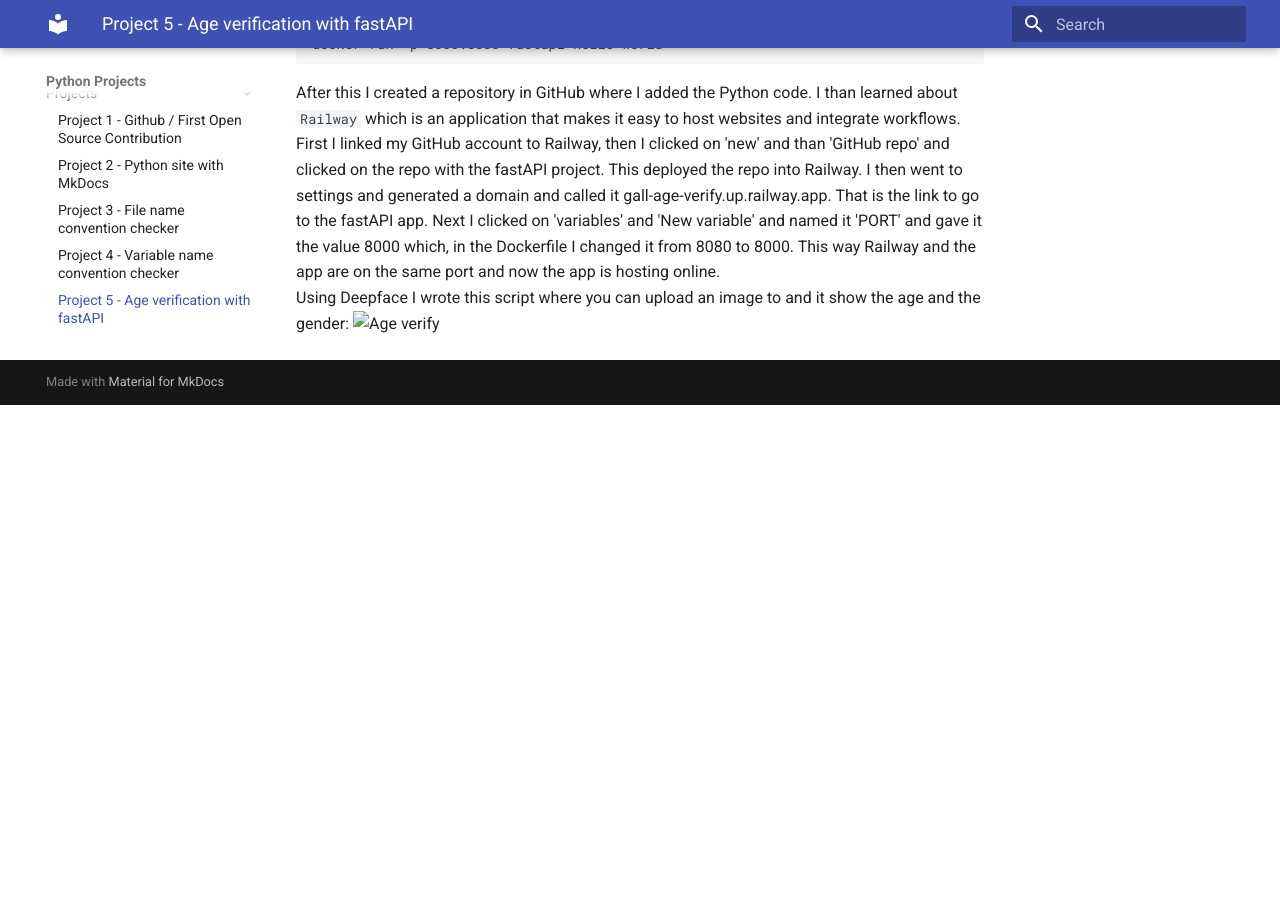
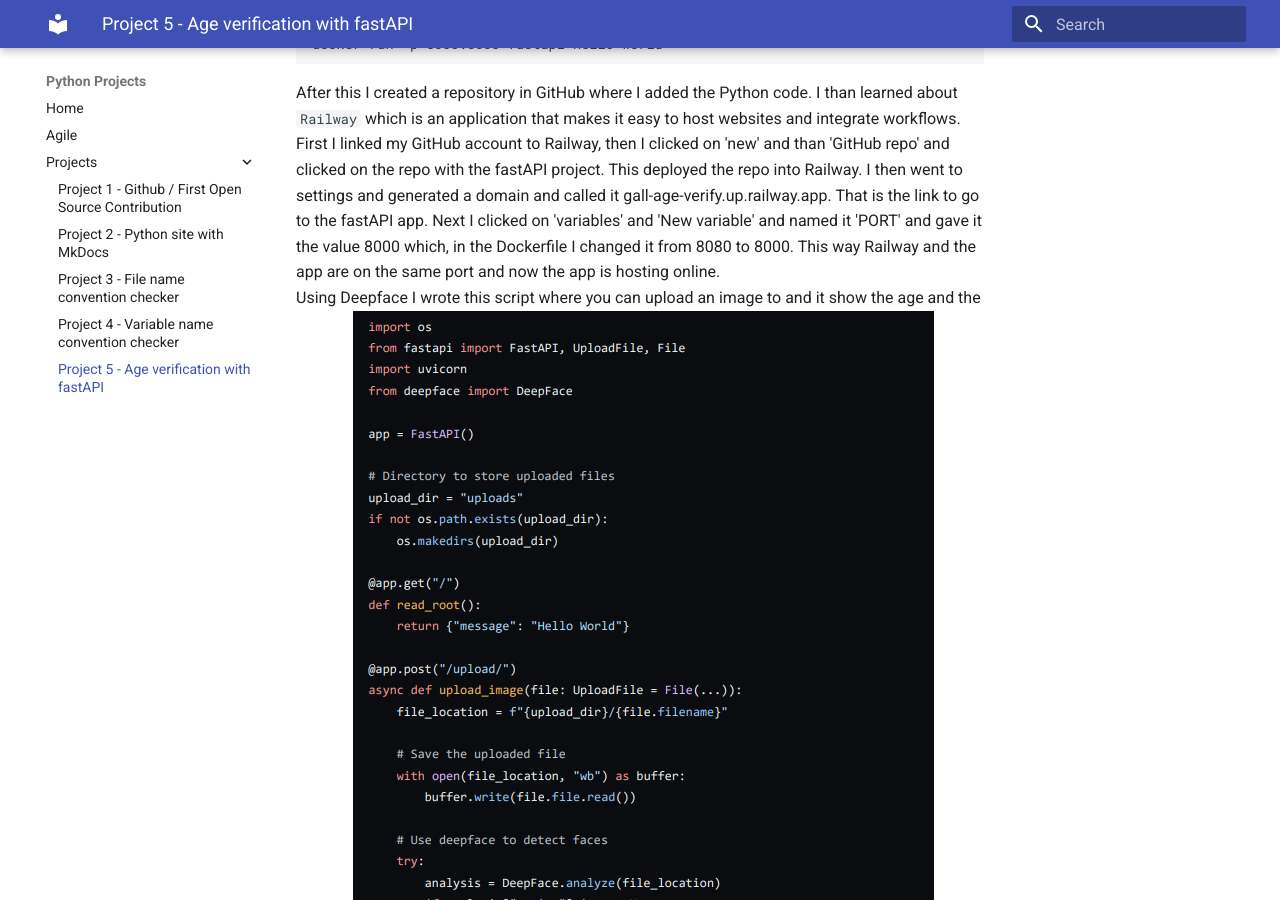
Before and after one commit to milagro2/pythonsite, an MkDocs documentation site: the page built from docs/project5.md, in a window 1280 px wide and 900 px high, scrolled down 1362 px. Built offline with MkDocs 1.6.1 and Material for MkDocs 9.7.7, drawn with Linux system fonts in a browser that asks for light colours; before the commit the page ends 1767 px from its top, so only the background shows below that.

Commit message:
Update project5.md

```diff
--- a/docs/project5.md
+++ b/docs/project5.md
@@ -61,4 +61,4 @@
 integrate workflows. First I linked my GitHub account to Railway, then I clicked on 'new' and than 'GitHub repo' and clicked on the repo with the fastAPI project. This deployed the repo into Railway. I then went to settings and generated a domain and called it gall-age-verify.up.railway.app. That is the link to go to the fastAPI app. Next I clicked on 'variables' and 'New variable' and named it 'PORT' and gave it the value 8000 which, in the Dockerfile I changed it from 8080 to 8000. This way Railway and the app are on the same port and now the app is hosting online.
 <br>
 Using Deepface I wrote this script where you can upload an image to and it show the age and the gender:
-![Age verify](faced.png)
+![Age verify](img/faced.png)
```
